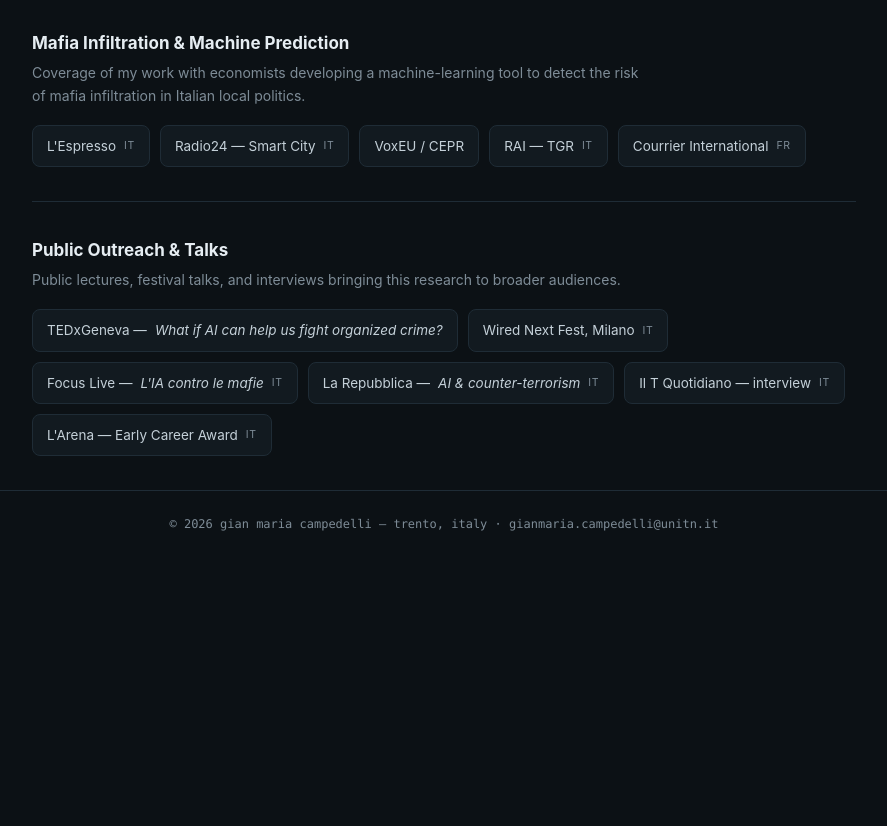
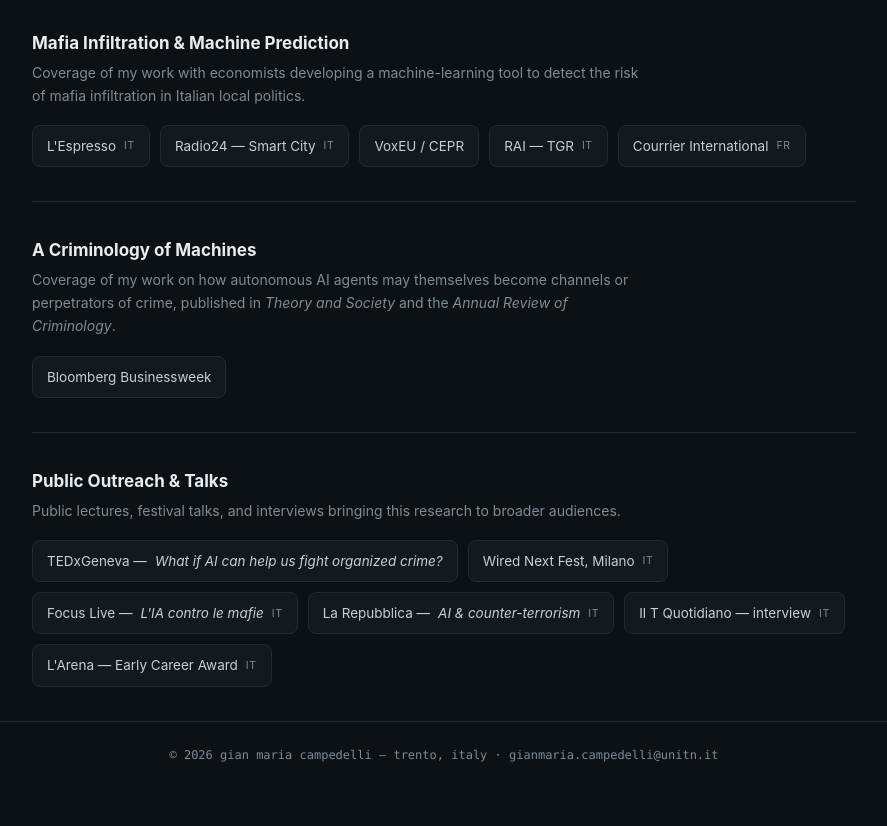
Before and after one commit to gmcampedelli/gmcampedelli.github.io, a plain HTML site: page media.html in a window 1280 px wide. Shown: the part 910-1736 px from the top of the page, without its empty margins (196-1083 px from the left). Before the commit the page ends 1505 px from the top, so only its background shows below. Drawn offline with Linux system fonts and the light colour scheme.

Commit message:
Add Bloomberg Businessweek coverage to media page

```diff
--- a/media.html
+++ b/media.html
@@ -73,6 +73,14 @@
   </section>
 
   <section class="media-area">
+    <h2>A Criminology of Machines</h2>
+    <p class="desc">Coverage of my work on how autonomous AI agents may themselves become channels or perpetrators of crime, published in <em>Theory and Society</em> and the <em>Annual Review of Criminology</em>.</p>
+    <div class="outlets">
+      <a class="outlet" href="https://www.bloomberg.com/features/2026-ai-crime-legal-ikner-chatgpt/">Bloomberg Businessweek</a>
+    </div>
+  </section>
+
+  <section class="media-area">
     <h2>Public Outreach &amp; Talks</h2>
     <p class="desc">Public lectures, festival talks, and interviews bringing this research to broader audiences.</p>
     <div class="outlets">
```
